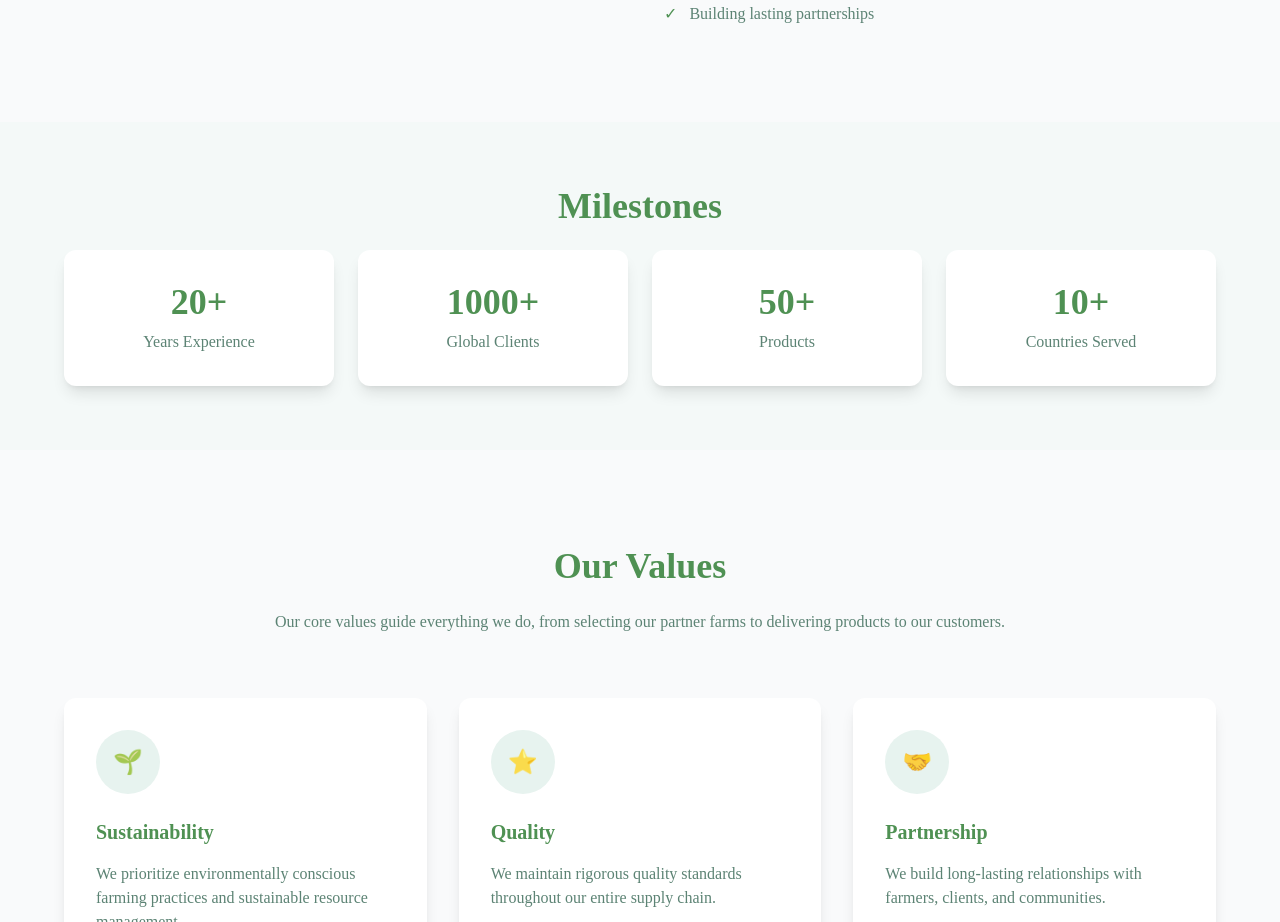
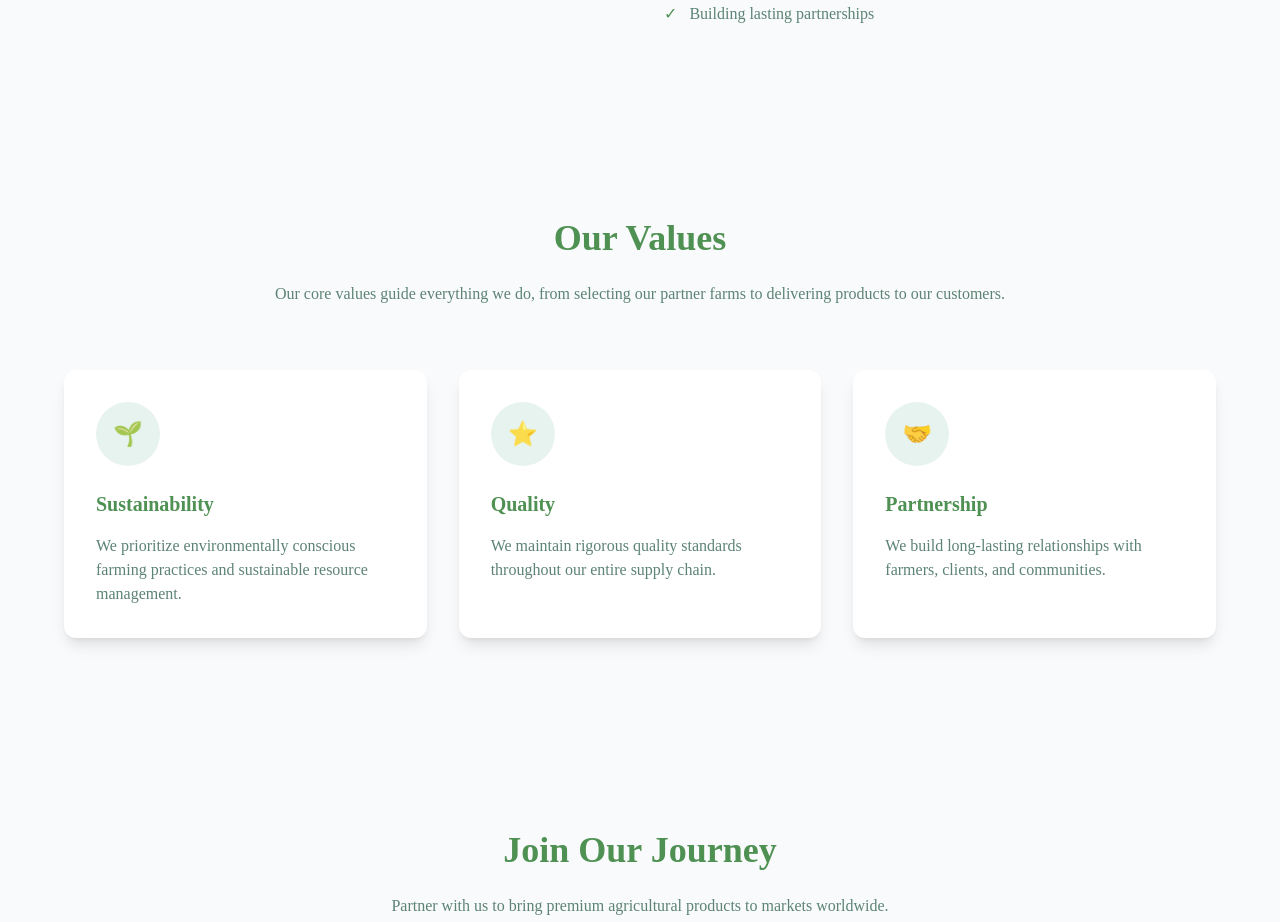
Before and after one commit to samyckk/agro, a React (Vite) app: page /about in a window 1280 px wide. Shown: the part 940-1862 px from the top of the page. Built offline with nearby package versions, Linux system fonts and the light colour scheme.

Commit message:
commented out milestone and business hours

```diff
--- a/src/compo/About.jsx
+++ b/src/compo/About.jsx
@@ -84,7 +84,7 @@ Our relationship with our vendor exists and is cultivated with a belief system o
       </div>
 
       {/* Stats Section */}
-      <div className="bg-[#E7F3EF]/30 py-16">
+      {/* <div className="bg-[#E7F3EF]/30 py-16">
         <h1 className=" mx-auto text-center text-3xl md:text-4xl font-bold text-[#4F9153] mb-6">Milestones</h1>
         <div className="container mx-auto px-4">
           <div className="grid grid-cols-2 md:grid-cols-4 gap-6 max-w-6xl mx-auto">
@@ -93,7 +93,7 @@ Our relationship with our vendor exists and is cultivated with a belief system o
             ))}
           </div>
         </div>
-      </div>
+      </div> */}
 
       {/* Values Section */}
       <div className="py-16 md:py-24">
--- a/src/compo/Contact.jsx
+++ b/src/compo/Contact.jsx
@@ -51,14 +51,14 @@ const Contact = () => {
                     <h3 className="font-semibold text-[#4F9153] mb-2">Phone</h3>
                     <p className="text-[#5C8374]">+91 91663 31604</p>
                   </div>
-                  <div>
+                  {/* <div>
                     <h3 className="font-semibold text-[#4F9153] mb-2">Business Hours</h3>
                     <p className="text-[#5C8374]">
                       Monday - Friday: 9:00 AM - 6:00 PM<br />
                       Saturday: 10:00 AM - 4:00 PM<br />
                       Sunday: Closed
                     </p>
-                  </div>
+                  </div> */}
                 </div>
               </div>
 
```
